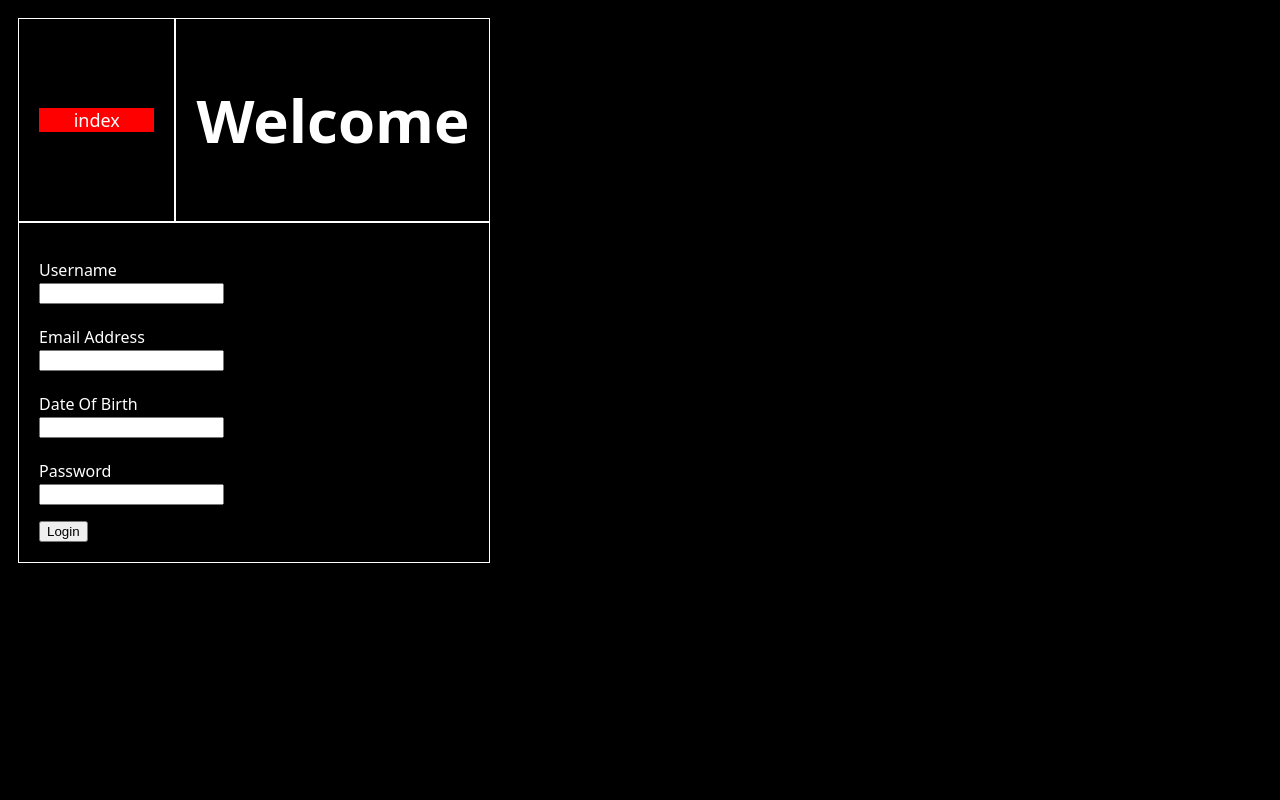
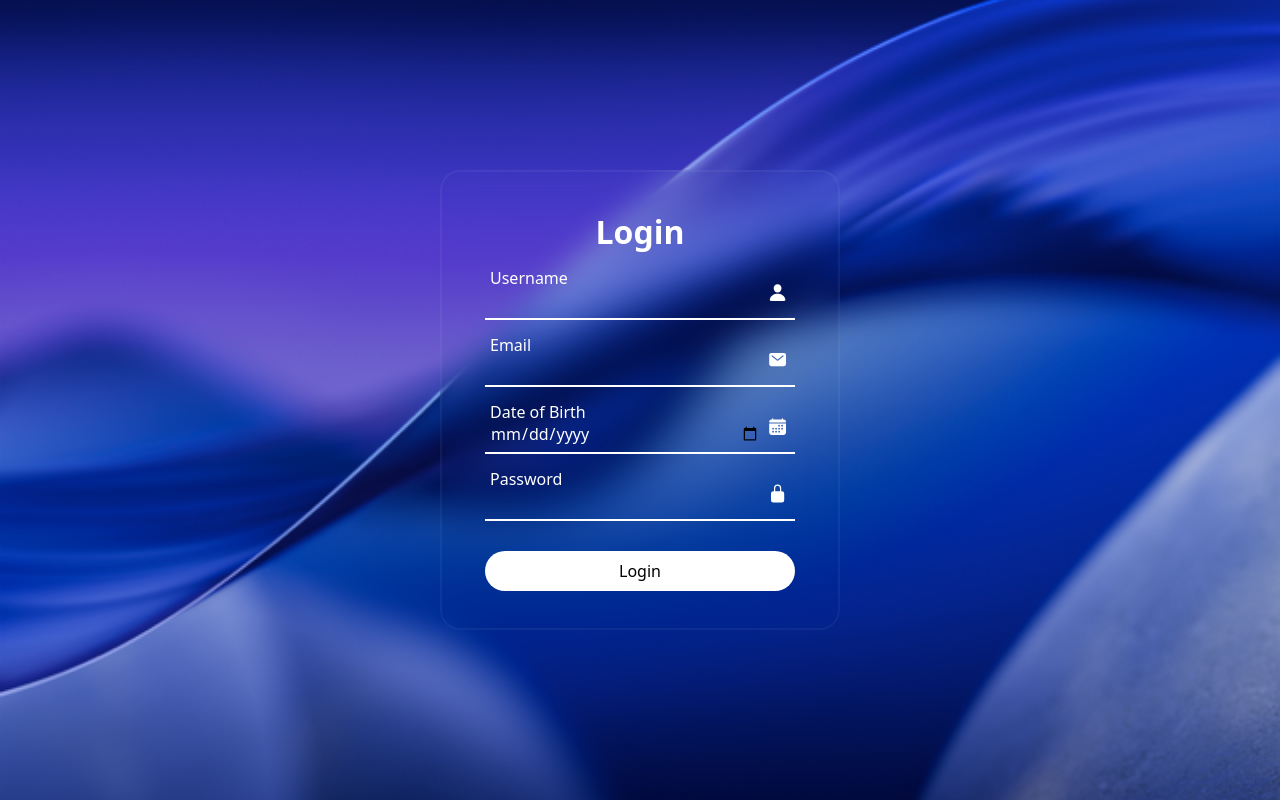
Before and after one commit to CursedToxic/12ASE-AT1, a plain HTML site: page index.html in a window 1280 px wide. Drawn offline with nearby package versions, Linux system fonts and the light colour scheme.

Commit message:
Updated Files
29/11/2025
Replaced some files that did not get uploaded yesterday, hopefully does not mess up changes later.

```diff
--- a/index.html
+++ b/index.html
@@ -1,42 +1,71 @@
 <!DOCTYPE html>
-<html lang="en-AU">
+<html id="demo" lang="en-AU">
+
     <head>
         <meta charset="UTF-8">
+        <meta http-equiv="X-UA-Compatible" content="IE=edge">
         <meta name="viewport" content="width=device-width, initial-scale=1.0">
-        <title>12ASE AT1 Login Website</title>
+        <title>Test</title>
         <link rel="stylesheet" href="style.css">
     </head>
+
     <body>
-        <!-- Navigation Section -->
-        <div class="grid-container">
-            <div class="item">
-                <nav>
-                    <ul>
-                        <li><a href="index.html">index</a></li>
-                    </ul>
-                </nav>
+        <section>
+            <div class="login-box">
+                <form action="">
+                    <h2>Login</h2>
+                    <div class="input-box">
+                        <span class="icon">
+                            <ion-icon name="person"></ion-icon>
+                        </span>
+                        <input id="userInput" type="" required>
+                        <label>Username</label>
+                    </div>
+                    <div class="input-box">
+                        <span class="icon">
+                            <ion-icon name="mail"></ion-icon>
+                        </span>
+                        <input
+                        id="emailInput"
+                        type="email"
+                        pattern="^[^\s@]+@[^\s@]+\.[^\s@]+$"
+                        required
+                        oninvalid="setCustomValidity('Please enter a valid email e.g. test@example.com')"
+                        oninput="setCustomValidity('')">
+                        <label>Email</label>
+                    </div>
+                    <div class="input-box">
+                        <span class="icon">
+                            <ion-icon name="calendar"></ion-icon>
+                        </span>
+                        <input
+                        id="birthInput"
+                        type="date"
+                        required
+                        oninvalid="setCustomValidity('Please enter a valid date of birth e.g. 31/08/2004')"
+                        oninput="setCustomValidity('')">
+                        <label>Date of Birth</label>
+                    </div>
+                    <div class="input-box">
+                        <span class="icon">
+                            <ion-icon name="lock-closed"></ion-icon>
+                        </span>
+                        <input
+                        id="pinInput"
+                        type="password"
+                        required
+                        minlength="8"
+                        oninvalid="setCustomValidity('Password must be more than 8 characters long & alphanumeric')"
+                        oninput="setCustomValidity('')">
+                        <label>Password</label>
+                    </div>
+                    <button id="userSubmit" type="submit">Login</button>
+                </form>
             </div>
-        <!-- Heading Section -->
-            <div class="item2">
-                <h1 id="userLogin">Welcome</h1>
-            </div>
-        <!-- Content Section -->
-            <div class="item3">
-                <p>Username<br>
-                    <input id="userInput">
-                    <br></br>
-                    Email Address</br>
-                    <input id="userEmail">
-                    <br></br>
-                    Date Of Birth<br>
-                    <input id="userDOB">
-                    <br></br>
-                    Password</br>
-                    <input id="userPassword">
-                </p>
-                <button id="userSubmit">Login</button>
-                <script src="function.js"></script>
-            </div>
-        </div>
+        </section>
+
+        <script src="index.js"></script>
+        <script type="module" src="https://unpkg.com/ionicons@5.5.2/dist/ionicons/ionicons.esm.js"></script>
+        <script nomodule src="https://unpkg.com/ionicons@5.5.2/dist/ionicons/ionicons.js"></script>
     </body>
 </html>
--- /dev/null
+++ b/index.js
@@ -0,0 +1,19 @@
+let username;
+let email;
+let birthdate;
+let password;
+
+document.getElementById('userSubmit').onclick = function(){
+    username = document.getElementById("userInput").value;
+    email = document.getElementById("emailInput").value;
+    birthdate = document.getElementById("birthInput").value;
+    password = document.getElementById("pinInput").value;
+
+    if(username && email && birthdate && password && valid_password){
+        document.getElementById("demo").innerText =
+        `${username}
+        ${email}
+        ${birthdate}
+        ${password}`;
+    }
+}
--- /dev/null
+++ b/old/old.css
@@ -0,0 +1,81 @@
+html{
+    background-color: black;
+}
+
+body{
+    background-color: black;
+}
+
+nav{
+    font-family: system-ui, -apple-system, BlinkMacSystemFont, 'Segoe UI', Roboto, Oxygen, Ubuntu, Cantarell, 'Open Sans', 'Helvetica Neue', sans-serif;
+    background-color: red;
+}
+
+nav ul{
+    list-style-type: none;
+    margin: 0;
+    padding: 0;
+}
+
+nav li{
+    display: inline;
+    padding-bottom: 5px;
+    font-size: large;
+    border-color: white;
+}
+
+nav a{
+    color: white;
+    text-decoration: none;
+}
+
+h1 {
+    color: white;
+    font-family:system-ui, -apple-system, BlinkMacSystemFont, 'Segoe UI', Roboto, Oxygen, Ubuntu, Cantarell, 'Open Sans', 'Helvetica Neue', sans-serif;
+    text-align: center;
+}
+
+h3 {
+    font-family: system-ui, -apple-system, BlinkMacSystemFont, 'Segoe UI', Roboto, Oxygen, Ubuntu, Cantarell, 'Open Sans', 'Helvetica Neue', sans-serif;
+}
+
+p {
+    color: white;
+    font-family: system-ui, -apple-system, BlinkMacSystemFont, 'Segoe UI', Roboto, Oxygen, Ubuntu, Cantarell, 'Open Sans', 'Helvetica Neue', sans-serif;
+}
+
+.grid-container{
+    display: inline-grid;
+    grid-template-columns: 1fr 1fr 1fr;
+    background-color: black;
+    padding: 10px;
+}
+
+.item{
+    background-color: black;
+    border: 1px solid white;
+    padding: 20px;
+    justify-content: center;
+    align-content: center;
+    text-align: center;
+}
+
+.item2{
+    background-color: black;
+    border: 1px solid white;
+    padding: 20px;
+    font-size: 30px;
+    justify-content: center;
+    align-content: center;
+    text-align: center;
+    grid-column: span 2;
+}
+
+.item3{
+    background-color: black;
+    border: 1px solid white;
+    padding: 20px;
+    align-content: center;
+    text-align: left;
+    grid-column: span 3;
+}
--- a/style.css
+++ b/style.css
@@ -1,81 +1,116 @@
-html{
-    background-color: black;
+* {
+    margin: 0;
+    padding: 0;
+    box-sizing: border-box;
+    font-family: system-ui, -apple-system, BlinkMacSystemFont, 'Segoe UI', Roboto, Oxygen, Ubuntu, Cantarell, 'Open Sans', 'Helvetica Neue', sans-serif;
 }
 
-body{
-    background-color: black;
+section {
+    display: flex;
+    justify-content: center;
+    align-items: center;
+    width: 100%;
+    height: 100vh;
+    background: url('Dark_Theme.png') no-repeat;
+    background-size: cover;
+    background-position: center;
 }
 
-nav{
-    font-family: system-ui, -apple-system, BlinkMacSystemFont, 'Segoe UI', Roboto, Oxygen, Ubuntu, Cantarell, 'Open Sans', 'Helvetica Neue', sans-serif;
-    background-color: red;
+.login-box {
+    position: relative;
+    width: 400px;
+    height: 460px;
+    background: transparent;
+    border: 2px solid rgba(255, 255, 255, 0.05);
+    border-radius: 20px;
+    display: flex;
+    justify-content: center;
+    align-items: center;
+    backdrop-filter: blur(15px);
 }
 
-nav ul{
-    list-style-type: none;
-    margin: 0;
-    padding: 0;
-}
-
-nav li{
-    display: inline;
-    padding-bottom: 5px;
-    font-size: large;
-    border-color: white;
-}
-
-nav a{
+h2 {
+    font-size: 2em;
     color: white;
-    text-decoration: none;
-}
-
-h1 {
-    color: white;
-    font-family:system-ui, -apple-system, BlinkMacSystemFont, 'Segoe UI', Roboto, Oxygen, Ubuntu, Cantarell, 'Open Sans', 'Helvetica Neue', sans-serif;
     text-align: center;
 }
 
-h3 {
-    font-family: system-ui, -apple-system, BlinkMacSystemFont, 'Segoe UI', Roboto, Oxygen, Ubuntu, Cantarell, 'Open Sans', 'Helvetica Neue', sans-serif;
+.input-box {
+    position: relative;
+    width: 310px;
+    margin: 30px 0;
+    border-bottom: 2px solid white;
+
+}
+.input-box label {
+    position: absolute;
+    top: 50%;
+    left: 5px;
+    transform: translateY(-50%);
+    font-size: 1em;
+    color: white;
+    pointer-events: none;
 }
 
-p {
-    color: white;
-    font-family: system-ui, -apple-system, BlinkMacSystemFont, 'Segoe UI', Roboto, Oxygen, Ubuntu, Cantarell, 'Open Sans', 'Helvetica Neue', sans-serif;
+.input-box input:defined~label{
+    top: -5px;
 }
 
-.grid-container{
-    display: inline-grid;
-    grid-template-columns: 1fr 1fr 1fr;
-    background-color: black;
-    padding: 10px;
+.input-box input {
+    width: 100%;
+    height: 35px;
+    background: transparent;
+    border: none;
+    outline: none;
+    font-size: 1em;
+    color: white;
+    padding: 0 35px 0 5px;
 }
 
-.item{
-    background-color: black;
-    border: 1px solid white;
-    padding: 20px;
-    justify-content: center;
-    align-content: center;
-    text-align: center;
+.input-box .icon {
+    position: absolute;
+    right: 8px;
+    color: white;
+    font-size: 1.2em;
+    line-height: 1vh;
 }
 
-.item2{
-    background-color: black;
-    border: 1px solid white;
-    padding: 20px;
-    font-size: 30px;
-    justify-content: center;
-    align-content: center;
-    text-align: center;
-    grid-column: span 2;
+button {
+    width: 100%;
+    height: 40px;
+    background: white;
+    border: none;
+    outline: none;
+    border-radius: 40px;
+    cursor: pointer;
+    font-size: 1em;
+    color: black;
+    font-weight: 500;
 }
 
-.item3{
-    background-color: black;
-    border: 1px solid white;
-    padding: 20px;
-    align-content: center;
-    text-align: left;
-    grid-column: span 3;
+@media (max-width: 400px) {
+    .login-box {
+        height: 100vh;
+        border: none;
+        border-radius: 0;
+        transition: 0.5s;
+    }
+
+    .input-box {
+        width: 75dvw;
+    }
 }
+
+@media (max-height: 480px) {
+    .login-box {
+        width: 100dvw;
+        border: none;
+        border-radius: 0;
+        transition: 0.5s;
+    }
+
+    .input-box {
+        width: 75dvw;
+        transition: 0.5s;
+    }
+}
```
Also changed, not shown: old/old.html (added, +42 -0 lines), Dark_Theme.png (added), old/old.js (renamed from function.js), test.png (added), 3 other files.
